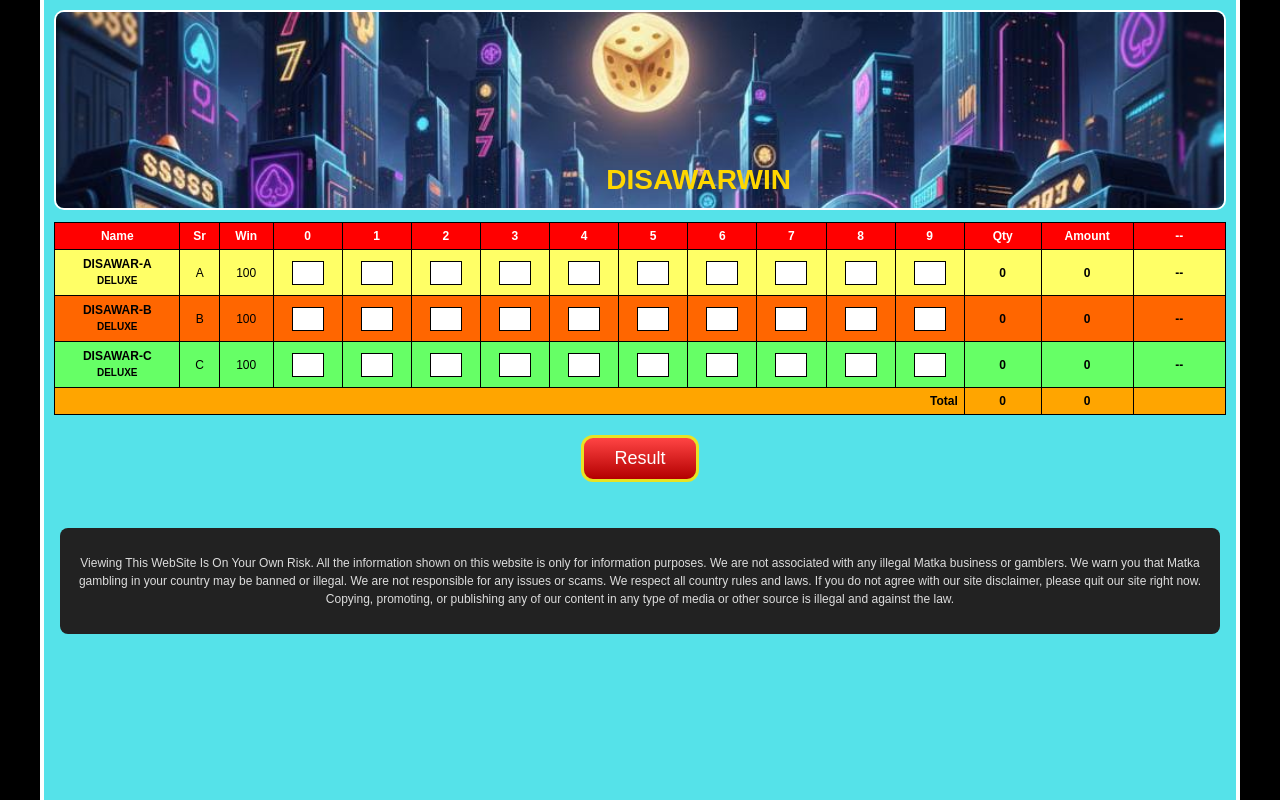
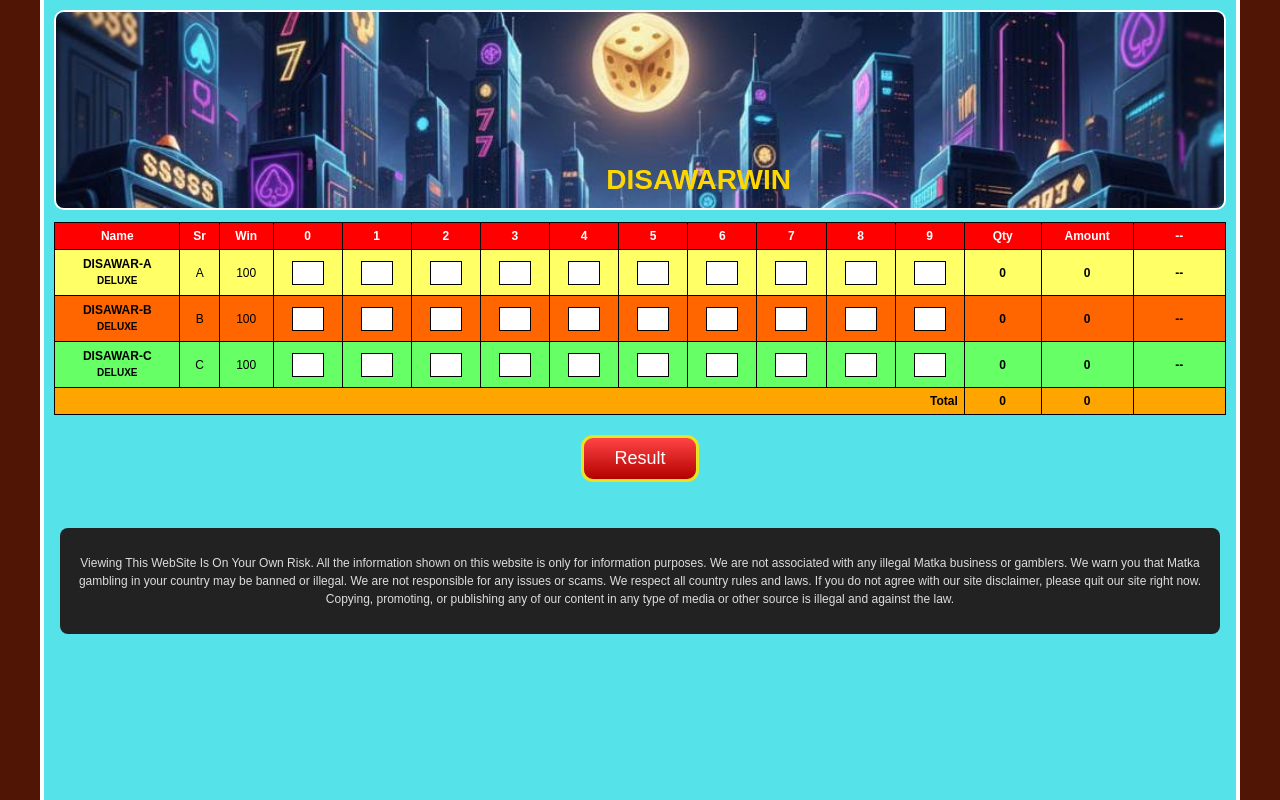
Before and after one commit to SaiWorkProfile/Lottery-Frontend, a React (Create React App) app: page / in a window 1280 px wide. Built offline with nearby package versions, Linux system fonts and the light colour scheme; no server answers.

Commit message:
update result page

```diff
--- a/src/styles/main.css
+++ b/src/styles/main.css
@@ -6,7 +6,7 @@
 body {
   margin: 0;
   font-family: Arial, sans-serif;
-  background: #000;
+  background: #511506;
   overflow-x: hidden;
 }
 
```
